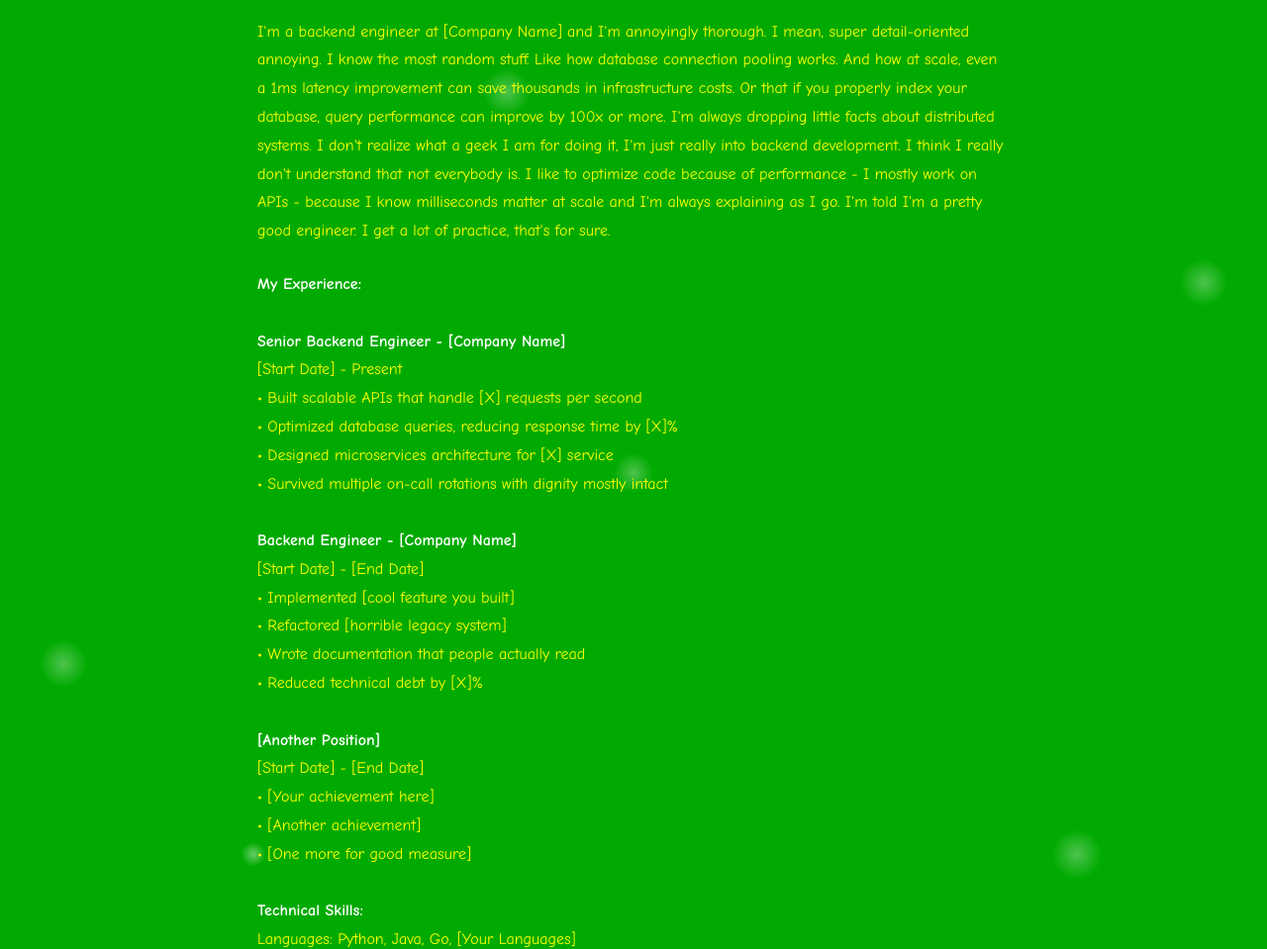
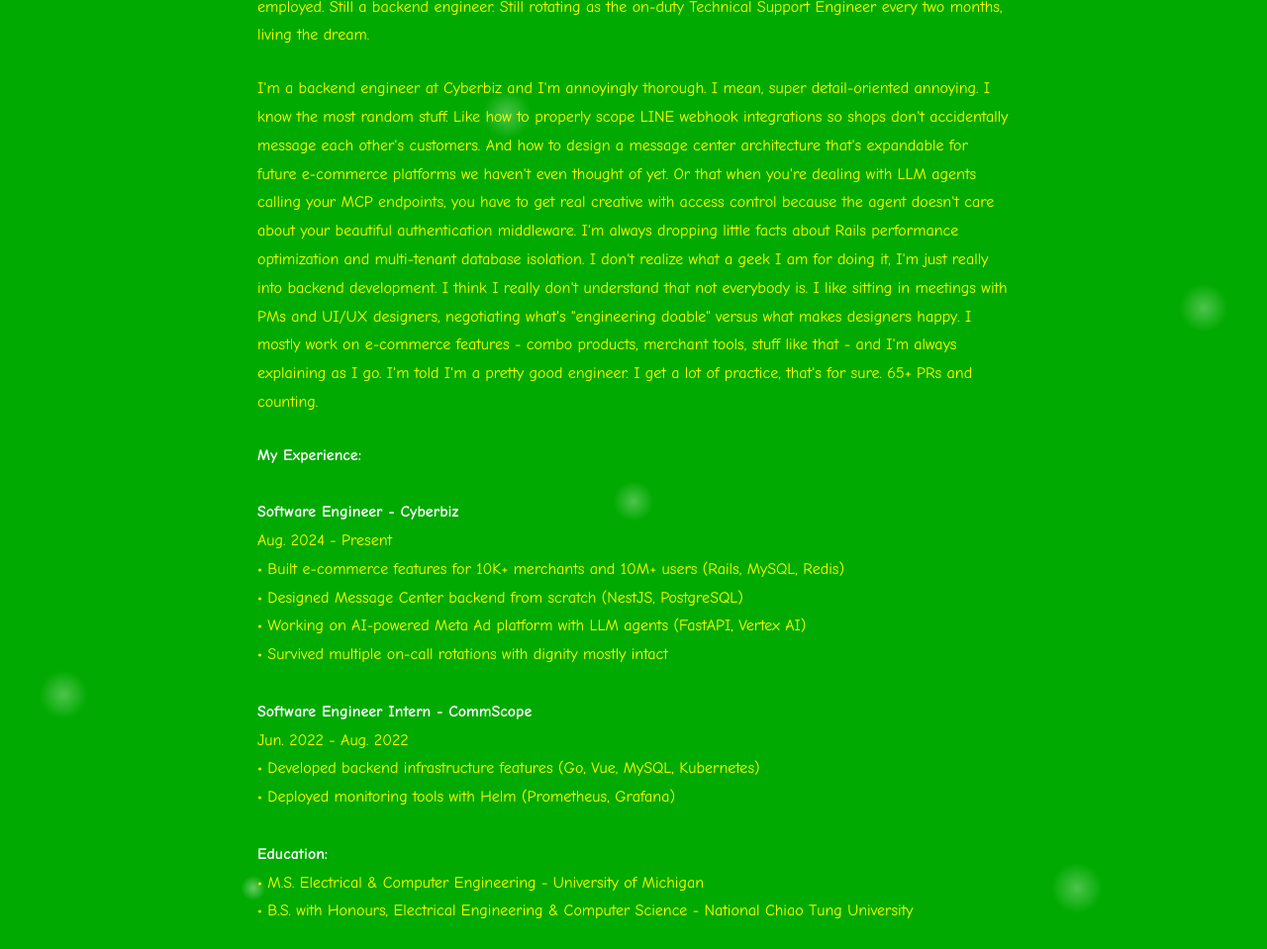
Before and after one commit to justinwangdev/save-justin, a plain HTML site: page index.html in a window 1280 px wide. Shown: the part 1448-2407 px from the top of the page at 99% size. Drawn offline with Linux system fonts and the light colour scheme.

Commit message:
feat: majority writings here

```diff
--- a/index.html
+++ b/index.html
@@ -10,7 +10,7 @@
     <div class="container">
         <!-- Header -->
         <h1 class="main-title">Justin Wang</h1>
-        <p class="subtitle">Backend Engineer, Debugger & Code Reviewer</p>
+        <p class="subtitle">Backend Engineer, DDD Enforcer & Production Bug Terminator</p>
 
         <!-- Main Photo Section -->
         <div class="photo-section">
@@ -38,48 +38,44 @@
         <!-- Story Text -->
         <div class="story">
             <p>
-                My career is amazing. It's funny, but I didn't know that until I found out I was going to have to find a new job. That it was going to happen soon. That it was real. Then I thought about a lot of stuff. Things I hadn't thought about for a long time. I guess I kind of took my current position for granted or something. I mean, stable tech jobs are just always there. You expect them to always be giving you interesting problems to solve or systems to optimize or code to refactor to grow up to be a more well-rounded engineer one day. And make you get up early for standups and sprint planning and all that other stuff that used to drive me crazy. I don't feel that way now. Everything's different since I realized the tech industry is volatile. Since I realized that one day in the near future, I might not have a stable backend engineering role.
+                My career is amazing. It's funny, but I didn't know that until I found out I was going to have to find a new job. That it was going to happen soon. That it was real. Then I thought about a lot of stuff. Things I hadn't thought about for a long time. I guess I kind of took my current position for granted or something. I mean, stable tech jobs are just always there. You expect them to always be giving you interesting problems to solve or systems to optimize or code to refactor to grow up to be a more well-rounded engineer one day. And make you get up early for standups and sprint planning and all that other stuff that used to drive me crazy. I don't feel that way now. Everything's different since I realized the tech industry is volatile. Since I realized that one day in the near future, I might not have a stable backend engineering role serving 10K+ merchants and 10M+ users.
             </p>
             <p>
-                Now I feel lucky when a PR gets approved (I used to totally dread code reviews) or when production doesn't go down during my on-call rotation and systems stay reliable. One day I might not have these problems to solve. Now I feel lucky when I see a successful deployment notification. I even like debugging race conditions. It means I'm still employed. Still a backend engineer.
+                Now I feel lucky when a PR gets approved (I used to totally dread code reviews) or when production doesn't go down during my on-call rotation and systems stay reliable. One day I might not have these problems to solve. Now I feel lucky when I see a successful deployment notification. I even like debugging race conditions and digging through Kibana logs at 2 AM hunting down bugs reported by the support team. It means I'm still employed. Still a backend engineer. Still rotating as the on-duty Technical Support Engineer every two months, living the dream.
             </p>
             <p>
-                I'm a backend engineer at [Company Name] and I'm annoyingly thorough. I mean, super detail-oriented annoying. I know the most random stuff. Like how database connection pooling works. And how at scale, even a 1ms latency improvement can save thousands in infrastructure costs. Or that if you properly index your database, query performance can improve by 100x or more. I'm always dropping little facts about distributed systems. I don't realize what a geek I am for doing it, I'm just really into backend development. I think I really don't understand that not everybody is. I like to optimize code because of performance - I mostly work on APIs - because I know milliseconds matter at scale and I'm always explaining as I go. I'm told I'm a pretty good engineer. I get a lot of practice, that's for sure.
+                I'm a backend engineer at Cyberbiz and I'm annoyingly thorough. I mean, super detail-oriented annoying. I know the most random stuff. Like how to properly scope LINE webhook integrations so shops don't accidentally message each other's customers. And how to design a message center architecture that's expandable for future e-commerce platforms we haven't even thought of yet. Or that when you're dealing with LLM agents calling your MCP endpoints, you have to get real creative with access control because the agent doesn't care about your beautiful authentication middleware. I'm always dropping little facts about Rails performance optimization and multi-tenant database isolation. I don't realize what a geek I am for doing it, I'm just really into backend development. I think I really don't understand that not everybody is. I like sitting in meetings with PMs and UI/UX designers, negotiating what's "engineering doable" versus what makes designers happy. I mostly work on e-commerce features - combo products, merchant tools, stuff like that - and I'm always explaining as I go. I'm told I'm a pretty good engineer. I get a lot of practice, that's for sure. 65+ PRs and counting.
             </p>
             <p>
                 <strong>My Experience:</strong><br><br>
 
-                <strong>Senior Backend Engineer - [Company Name]</strong><br>
-                [Start Date] - Present<br>
-                • Built scalable APIs that handle [X] requests per second<br>
-                • Optimized database queries, reducing response time by [X]%<br>
-                • Designed microservices architecture for [X] service<br>
+                <strong>Software Engineer - Cyberbiz</strong><br>
+                Aug. 2024 - Present<br>
+                • Built e-commerce features for 10K+ merchants and 10M+ users (Rails, MySQL, Redis)<br>
+                • Designed Message Center backend from scratch (NestJS, PostgreSQL)<br>
+                • Working on AI-powered Meta Ad platform with LLM agents (FastAPI, Vertex AI)<br>
                 • Survived multiple on-call rotations with dignity mostly intact<br><br>
 
-                <strong>Backend Engineer - [Company Name]</strong><br>
-                [Start Date] - [End Date]<br>
-                • Implemented [cool feature you built]<br>
-                • Refactored [horrible legacy system]<br>
-                • Wrote documentation that people actually read<br>
-                • Reduced technical debt by [X]%<br><br>
+                <strong>Software Engineer Intern - CommScope</strong><br>
+                Jun. 2022 - Aug. 2022<br>
+                • Developed backend infrastructure features (Go, Vue, MySQL, Kubernetes)<br>
+                • Deployed monitoring tools with Helm (Prometheus, Grafana)<br><br>
 
-                <strong>[Another Position]</strong><br>
-                [Start Date] - [End Date]<br>
-                • [Your achievement here]<br>
-                • [Another achievement]<br>
-                • [One more for good measure]<br><br>
+                <strong>Education:</strong><br>
+                • M.S. Electrical & Computer Engineering - University of Michigan<br>
+                • B.S. with Honours, Electrical Engineering & Computer Science - National Chiao Tung University<br><br>
 
                 <strong>Technical Skills:</strong><br>
-                Languages: Python, Java, Go, [Your Languages]<br>
-                Databases: PostgreSQL, MongoDB, Redis, [Your Databases]<br>
-                Tools: Docker, Kubernetes, AWS, [Your Tools]<br>
-                Other: System Design, API Development, Microservices, Performance Optimization<br><br>
+                Languages: Ruby, TypeScript, Python, Go, SQL<br>
+                Frameworks: Ruby on Rails, NestJS, FastAPI<br>
+                Databases: MySQL, PostgreSQL, Redis<br>
+                Tools: Git, Kibana, Athena, Docker, Kubernetes, Helm<br><br>
 
                 <strong>When I'm Not Coding:</strong><br>
                 • Breaking Bad marathons (obviously, that's why this site exists)<br>
-                • [Your hobby here]<br>
-                • [Another hobby]<br>
-                • [One more hobby]<br>
+                • Traveling to places with better food than my cooking<br>
+                • Lifting weights (debugging is easier when you're swole)<br>
+                • Hiking (getting away from computers to think about computers)<br>
             </p>
         </div>
 
@@ -111,9 +107,9 @@
 
         <!-- Footer -->
         <div class="footer-links">
-            <a href="mailto:your.email@example.com">Contact</a>
-            <a href="#">LinkedIn</a>
-            <a href="#">GitHub</a>
+            <a href="mailto:jw@justinwang.io">Contact</a>
+            <a href="https://linkedin.com/in/justinwangdev">LinkedIn</a>
+            <a href="https://github.com/justinwangdev">GitHub</a>
         </div>
 
         <p class="copyright">Copyright © 2025 Save Justin Wang. Inspired by the greatest show ever made.</p>
```
